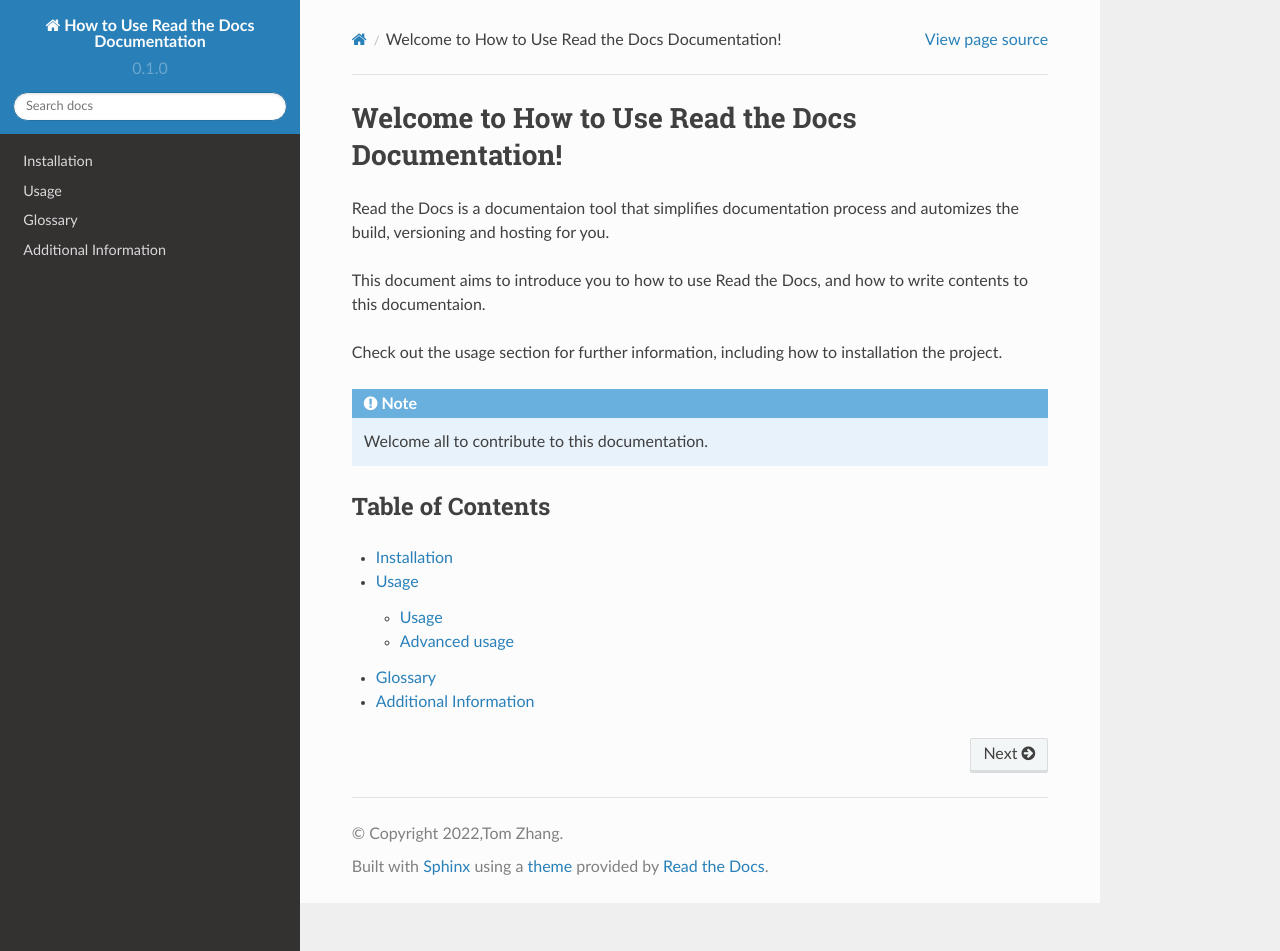
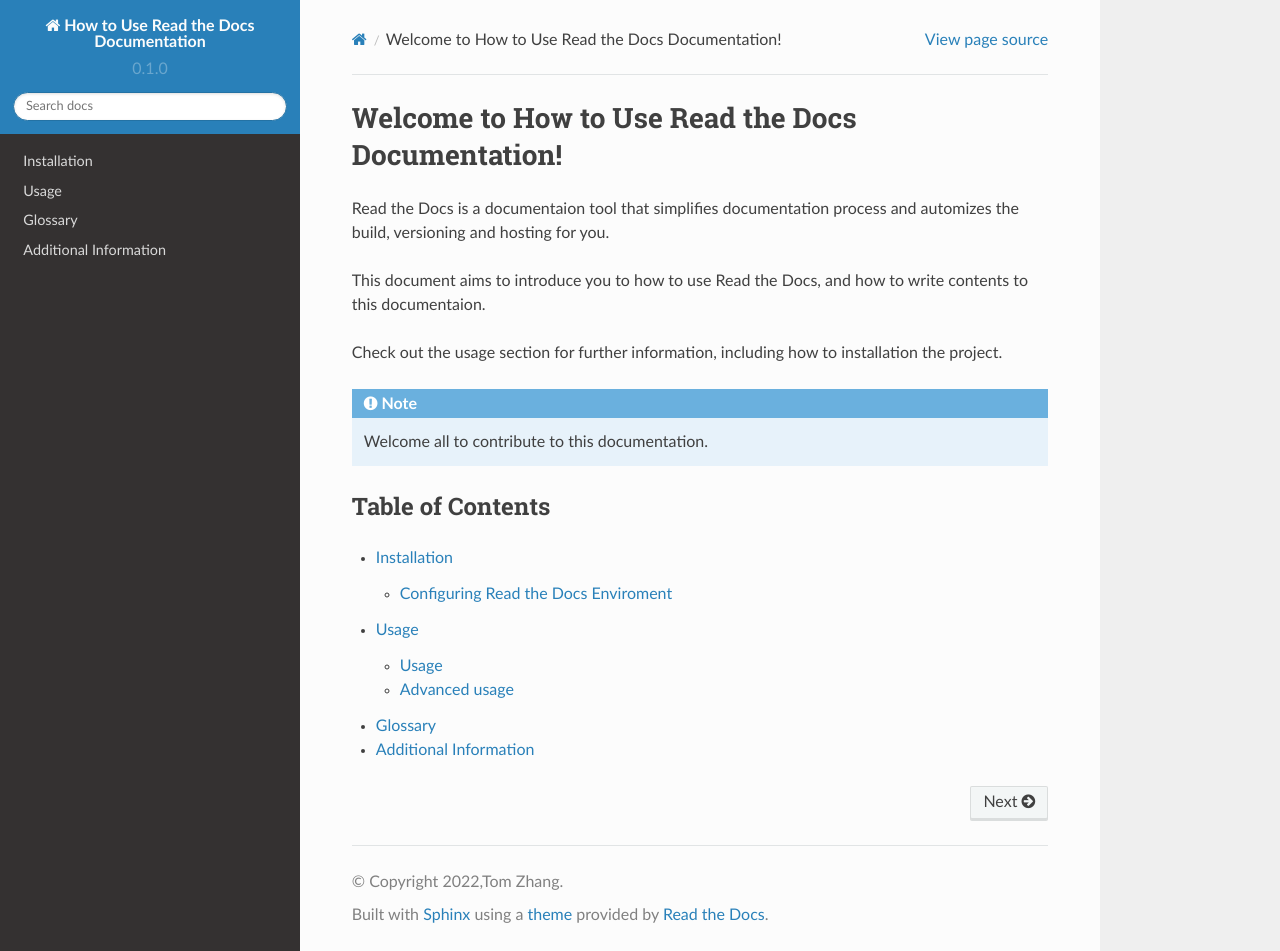
Before and after one commit to mza79/rtd-tutorial, a Sphinx documentation site: the page built from docs/source/index.rst, in a window 1280 px wide and 951 px high. Built offline with Sphinx 7.4.7 and the Read the Docs theme 2.0.0, drawn with Linux system fonts in a browser that asks for light colours.

```diff
--- a/docs/source/installation.rst
+++ b/docs/source/installation.rst
@@ -3,3 +3,8 @@
 
 Clone the repository from `Git Hub<https://github.com/mza79/rtd-tutorial>`_ in your local file.
 And you are ready to edit the docs.
+
+Configuring Read the Docs Enviroment
+------------------------------------
+
+install: installs `common default dependencies<https://docs.readthedocs.io/en/stable/build-default-versions.html>_`
```
Also changed, not shown: .readthedocs.yaml.
